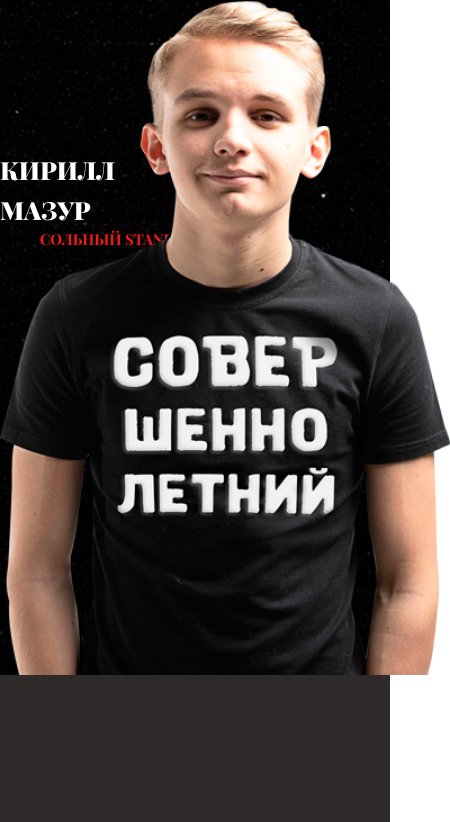
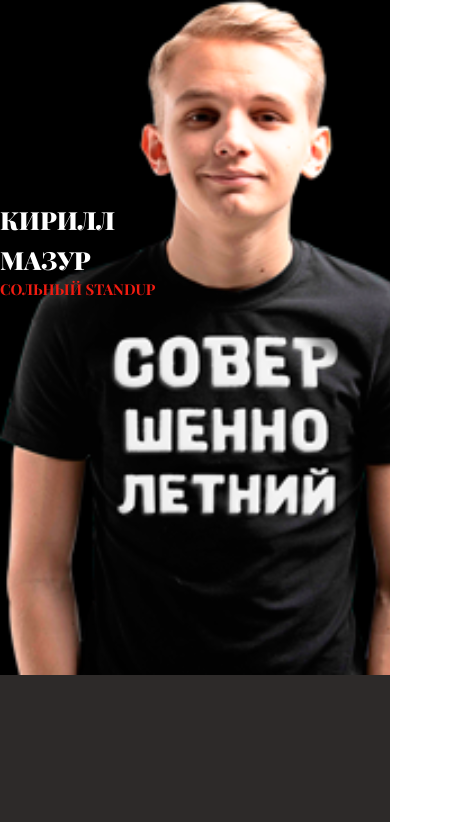
Before and after one commit to Pavel-Pro/standup, a plain HTML site: page index.html in a window 390 px wide. Shown: the top 822 px of the page, 450 px wide, since content can reach past the window. Drawn offline with Linux system fonts and the light colour scheme.

Commit message:
mobil version

```diff
--- a/style/style.css
+++ b/style/style.css
@@ -262,6 +262,15 @@ tr:nth-child(n+2):hover {
 	.wrapper {
 		margin: auto 0;
 	}
+	.header {
+		height: 80vh;
+		background: none;
+		background-color: rgb(0, 0, 0);
+		background-image: url(../images/mob_kirill_mazur.png);
+		background-repeat: no-repeat;
+		background-blend-mode: lighten;
+		background-size: cover;
+	}
 	.img__wrap {
 		height: 100%;
 		bottom: 0;
@@ -269,6 +278,15 @@ tr:nth-child(n+2):hover {
 		width: 100%;
 	}
 	img {
-	    height: 100%;
+	    display: none;
+	}
+	.header_wrap {
+		padding-top: 50px;
+		flex-direction: column;
+		justify-content: flex-start;
+		align-items: flex-start;
+	}
+	.header__title {
+		font-size: 25px;
 	}
 }
```
Also changed, not shown: images/mob_kirill_mazur.png (added).
